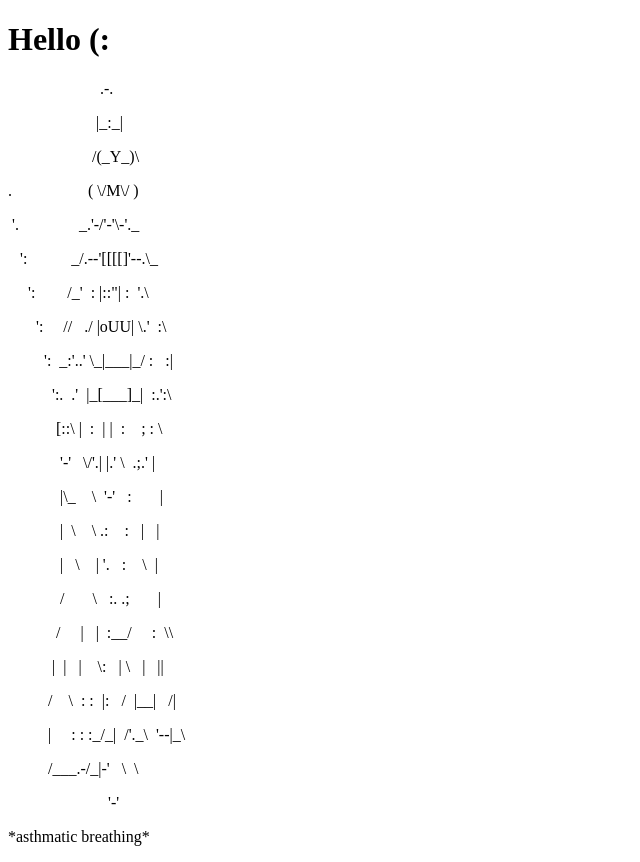
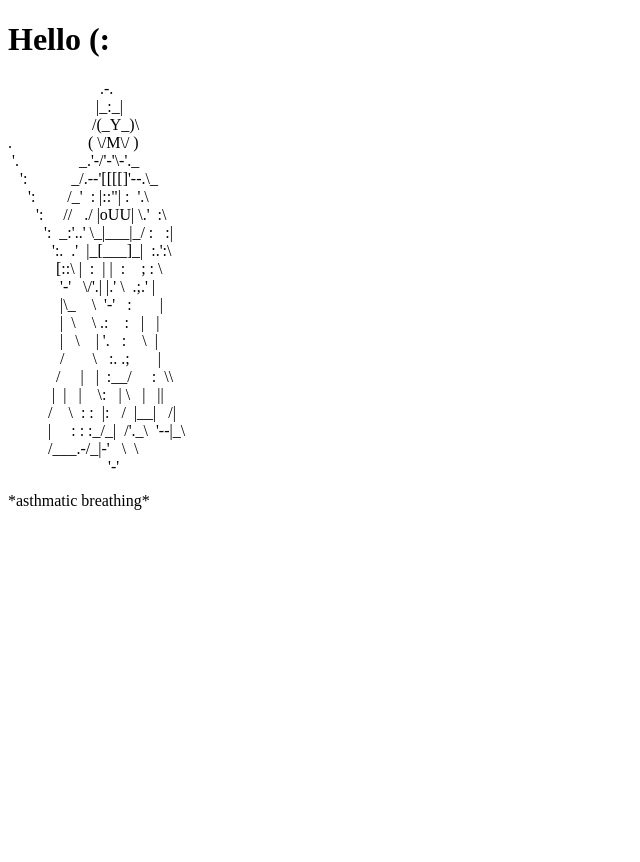
Before and after one commit to CS-Cafe/CS-Cafe, a plain HTML site: page index.html in a window 1280 px wide. Shown: the whole page, without its empty margins (0-640 px from the left). After the commit the page ends 800 px from the top, so only its background shows below. Drawn offline with Linux system fonts and the light colour scheme.

Commit message:
Update index.html

```diff
--- a/index.html
+++ b/index.html
@@ -2,27 +2,27 @@
 <h1>Hello (:</h1>
 <!--Hello, but hidden ;)-->
 
-<p>&#160&#160&#160&#160&#160&#160&#160&#160&#160&#160&#160&#160&#160&#160&#160&#160&#160&#160&#160&#160&#160&#160&#160.-.</p>
-<p>&#160&#160&#160&#160&#160&#160&#160&#160&#160&#160&#160&#160&#160&#160&#160&#160&#160&#160&#160&#160&#160&#160|_:_|</p>
-<p>&#160&#160&#160&#160&#160&#160&#160&#160&#160&#160&#160&#160&#160&#160&#160&#160&#160&#160&#160&#160&#160/(_Y_)\</p>
-<p>.&#160&#160&#160&#160&#160&#160&#160&#160&#160&#160&#160&#160&#160&#160&#160&#160&#160&#160&#160(&#160\/M\/&#160)</p>
-<p>&#160'.&#160&#160&#160&#160&#160&#160&#160&#160&#160&#160&#160&#160&#160&#160&#160_.'-/'-'\-'._</p>
-<p>&#160&#160&#160':&#160&#160&#160&#160&#160&#160&#160&#160&#160&#160&#160_/.--'[[[[]'--.\_</p>
-<p>&#160&#160&#160&#160&#160':&#160&#160&#160&#160&#160&#160&#160&#160/_'&#160&#160:&#160|::"|&#160:&#160&#160'.\</p>
-<p>&#160&#160&#160&#160&#160&#160&#160':&#160&#160&#160&#160&#160//&#160&#160&#160./&#160|oUU|&#160\.'&#160&#160:\</p>
-<p>&#160&#160&#160&#160&#160&#160&#160&#160&#160':&#160&#160_:'..'&#160\_|___|_/&#160:&#160&#160&#160:|</p>
-<p>&#160&#160&#160&#160&#160&#160&#160&#160&#160&#160&#160':.&#160&#160.'&#160&#160|_[___]_|&#160&#160:.':\</p>
-<p>&#160&#160&#160&#160&#160&#160&#160&#160&#160&#160&#160&#160[::\&#160|&#160&#160:&#160&#160|&#160|&#160&#160:&#160&#160&#160 ;&#160:&#160\</p>
-<p>&#160&#160&#160&#160&#160&#160&#160&#160&#160&#160&#160&#160&#160'-'&#160&#160&#160\/'.|&#160|.'&#160\&#160&#160.;.'&#160|</p>
-<p>&#160&#160&#160&#160&#160&#160&#160&#160&#160&#160&#160&#160&#160|\_&#160&#160&#160&#160\&#160&#160'-'&#160&#160&#160:&#160&#160&#160&#160&#160&#160&#160|</p>
-<p>&#160&#160&#160&#160&#160&#160&#160&#160&#160&#160&#160&#160&#160|&#160&#160\&#160&#160&#160&#160\&#160.:&#160&#160&#160&#160:&#160&#160&#160|&#160&#160&#160|</p>
-<p>&#160&#160&#160&#160&#160&#160&#160&#160&#160&#160&#160&#160&#160|&#160&#160&#160\&#160&#160&#160&#160|&#160'.&#160&#160&#160:&#160&#160&#160&#160\&#160&#160|</p>
-<p>&#160&#160&#160&#160&#160&#160&#160&#160&#160&#160&#160&#160&#160/&#160&#160&#160&#160&#160&#160&#160\&#160&#160&#160:.&#160.;&#160&#160&#160&#160&#160&#160&#160|</p>
-<p>&#160&#160&#160&#160&#160&#160&#160&#160&#160&#160&#160&#160/&#160&#160&#160&#160&#160|&#160&#160&#160|&#160&#160:__/&#160&#160&#160&#160&#160:&#160&#160\\</p>
-<p>&#160&#160&#160&#160&#160&#160&#160&#160&#160&#160&#160|&#160&#160|&#160&#160&#160|&#160&#160&#160&#160\:&#160&#160&#160|&#160\&#160&#160&#160|&#160&#160&#160||</p>
-<p>&#160&#160&#160&#160&#160&#160&#160&#160&#160&#160/&#160&#160&#160&#160\&#160&#160:&#160:&#160&#160|:&#160&#160&#160/&#160&#160|__|&#160&#160&#160/|</p>
-<p>&#160&#160&#160&#160&#160&#160&#160&#160&#160&#160|&#160&#160&#160&#160&#160:&#160:&#160:_/_|&#160&#160/'._\&#160&#160'--|_\</p>
-<p>&#160&#160&#160&#160&#160&#160&#160&#160&#160&#160/___.-/_|-'&#160&#160&#160\&#160&#160\</p>
-<p>&#160&#160&#160&#160&#160&#160&#160&#160&#160&#160&#160&#160&#160&#160&#160&#160&#160&#160&#160&#160&#160&#160&#160&#160&#160'-'</p>
+&#160&#160&#160&#160&#160&#160&#160&#160&#160&#160&#160&#160&#160&#160&#160&#160&#160&#160&#160&#160&#160&#160&#160.-.<br>
+&#160&#160&#160&#160&#160&#160&#160&#160&#160&#160&#160&#160&#160&#160&#160&#160&#160&#160&#160&#160&#160&#160|_:_|<br>
+&#160&#160&#160&#160&#160&#160&#160&#160&#160&#160&#160&#160&#160&#160&#160&#160&#160&#160&#160&#160&#160/(_Y_)\<br>
+.&#160&#160&#160&#160&#160&#160&#160&#160&#160&#160&#160&#160&#160&#160&#160&#160&#160&#160&#160(&#160\/M\/&#160)<br>
+&#160'.&#160&#160&#160&#160&#160&#160&#160&#160&#160&#160&#160&#160&#160&#160&#160_.'-/'-'\-'._<br>
+&#160&#160&#160':&#160&#160&#160&#160&#160&#160&#160&#160&#160&#160&#160_/.--'[[[[]'--.\_<br>
+&#160&#160&#160&#160&#160':&#160&#160&#160&#160&#160&#160&#160&#160/_'&#160&#160:&#160|::"|&#160:&#160&#160'.\<br>
+&#160&#160&#160&#160&#160&#160&#160':&#160&#160&#160&#160&#160//&#160&#160&#160./&#160|oUU|&#160\.'&#160&#160:\<br>
+&#160&#160&#160&#160&#160&#160&#160&#160&#160':&#160&#160_:'..'&#160\_|___|_/&#160:&#160&#160&#160:|<br>
+&#160&#160&#160&#160&#160&#160&#160&#160&#160&#160&#160':.&#160&#160.'&#160&#160|_[___]_|&#160&#160:.':\<br>
+&#160&#160&#160&#160&#160&#160&#160&#160&#160&#160&#160&#160[::\&#160|&#160&#160:&#160&#160|&#160|&#160&#160:&#160&#160&#160 ;&#160:&#160\<br>
+&#160&#160&#160&#160&#160&#160&#160&#160&#160&#160&#160&#160&#160'-'&#160&#160&#160\/'.|&#160|.'&#160\&#160&#160.;.'&#160|<br>
+&#160&#160&#160&#160&#160&#160&#160&#160&#160&#160&#160&#160&#160|\_&#160&#160&#160&#160\&#160&#160'-'&#160&#160&#160:&#160&#160&#160&#160&#160&#160&#160|<br>
+&#160&#160&#160&#160&#160&#160&#160&#160&#160&#160&#160&#160&#160|&#160&#160\&#160&#160&#160&#160\&#160.:&#160&#160&#160&#160:&#160&#160&#160|&#160&#160&#160|<br>
+&#160&#160&#160&#160&#160&#160&#160&#160&#160&#160&#160&#160&#160|&#160&#160&#160\&#160&#160&#160&#160|&#160'.&#160&#160&#160:&#160&#160&#160&#160\&#160&#160|<br>
+&#160&#160&#160&#160&#160&#160&#160&#160&#160&#160&#160&#160&#160/&#160&#160&#160&#160&#160&#160&#160\&#160&#160&#160:.&#160.;&#160&#160&#160&#160&#160&#160&#160|<br>
+&#160&#160&#160&#160&#160&#160&#160&#160&#160&#160&#160&#160/&#160&#160&#160&#160&#160|&#160&#160&#160|&#160&#160:__/&#160&#160&#160&#160&#160:&#160&#160\\<br>
+&#160&#160&#160&#160&#160&#160&#160&#160&#160&#160&#160|&#160&#160|&#160&#160&#160|&#160&#160&#160&#160\:&#160&#160&#160|&#160\&#160&#160&#160|&#160&#160&#160||<br>
+&#160&#160&#160&#160&#160&#160&#160&#160&#160&#160/&#160&#160&#160&#160\&#160&#160:&#160:&#160&#160|:&#160&#160&#160/&#160&#160|__|&#160&#160&#160/|<br>
+&#160&#160&#160&#160&#160&#160&#160&#160&#160&#160|&#160&#160&#160&#160&#160:&#160:&#160:_/_|&#160&#160/'._\&#160&#160'--|_\<br>
+&#160&#160&#160&#160&#160&#160&#160&#160&#160&#160/___.-/_|-'&#160&#160&#160\&#160&#160\<br>
+&#160&#160&#160&#160&#160&#160&#160&#160&#160&#160&#160&#160&#160&#160&#160&#160&#160&#160&#160&#160&#160&#160&#160&#160&#160'-'<br>
 <p>           *asthmatic breathing*</p>
 </html>
```
